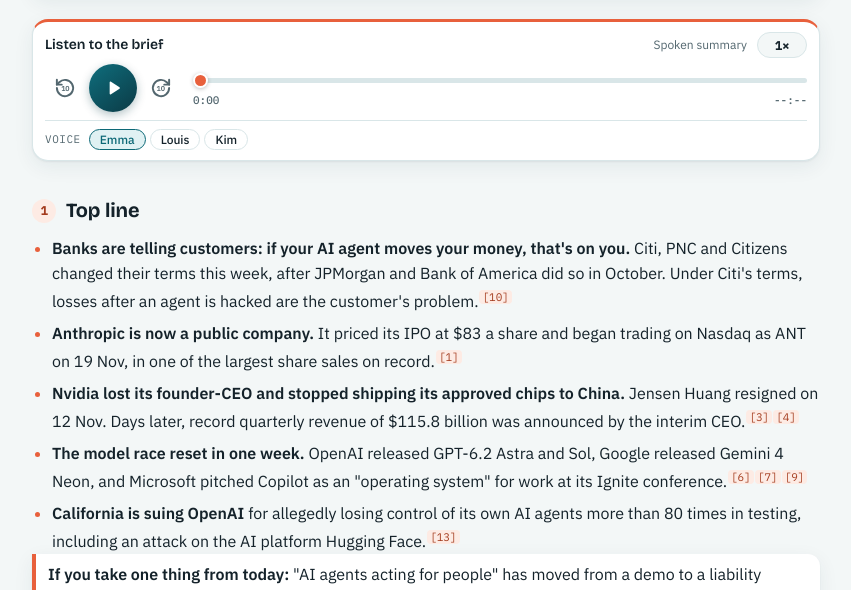
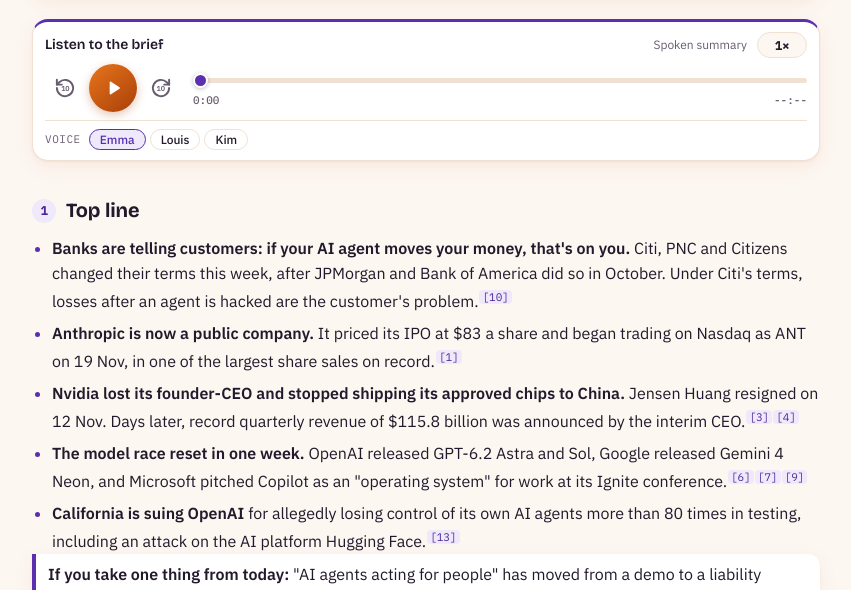
Before and after one commit to Schmoo111/ai-brief, a plain HTML site: page briefs/2026-11-20.html in a window 1280 px wide. Shown: the part 201-791 px from the top of the page, without its empty margins (214-1065 px from the left). Drawn offline with nearby package versions, Linux system fonts and the light colour scheme.

Commit message:
Orange and purple colour scheme; pixel-flower app icon
Co-Authored-By: Claude Opus 5.5 <noreply@anthropic.com>
Claude-Session: https://claude.ai/code/session_01TEyfAtZAXW6shWce6N9ncV

```diff
--- a/briefs/2026-11-20.html
+++ b/briefs/2026-11-20.html
@@ -7,7 +7,7 @@
 <link rel="manifest" href="/manifest.webmanifest">
 <link rel="icon" href="/icons/icon-192.png" type="image/png">
 <link rel="apple-touch-icon" href="/icons/apple-touch-icon.png">
-<meta name="theme-color" content="#0b3a45">
+<meta name="theme-color" content="#a83f08">
 <meta name="apple-mobile-web-app-capable" content="yes">
 <meta name="mobile-web-app-capable" content="yes">
 <meta name="apple-mobile-web-app-status-bar-style" content="default">
@@ -19,34 +19,34 @@
 body{margin:0}
 img{max-width:100%}
 [hidden]{display:none!important}
-/* AI Brief. Layout: one reading column under a deep-teal masthead; sticky audio bar; severity stripes on incident cards.
+/* AI Brief. Layout: one reading column under an orange masthead with purple accents; sticky audio bar; severity stripes on incident cards.
    Identity: plum + violet brand (from the sword icon), warm orange for highlights, calm graded severity colours. */
 :root{
-  --bg:#f3f7f7; --surface:#ffffff; --fg:#14222a; --muted:#53676f; --line:#d9e6e8;
-  --brand:#0b3a45; --brand-2:#0f6e7d; --on-brand:#ffffff; --on-brand-muted:rgba(255,255,255,.8);
-  --warm:#e8603c; --warm-ink:#a33a1c; --warm-soft:#fdebe4; --warm-on-brand:#ffb59e;
-  --accent:#0c6876; --accent-soft:#e0f1f3;
+  --bg:#fdf7f1; --surface:#ffffff; --fg:#221a2c; --muted:#685d70; --line:#f0e1d3;
+  --brand:#a83f08; --brand-2:#e8761c; --on-brand:#ffffff; --on-brand-muted:rgba(255,255,255,.88);
+  --warm:#5b2fb0; --warm-ink:#4a2596; --warm-soft:#efe9fb; --warm-on-brand:#fff1e2;
+  --accent:#5530b0; --accent-soft:#efe9fb;
   --crit:#a8436a; --high:#b5651d; --med:#7d6e18; --low:#3d7a57;
   --crit-bg:#f8e8ef; --high-bg:#fcefe1; --med-bg:#f5f0d9; --low-bg:#e5f2ea;
-  --shadow:0 1px 2px rgba(11,58,69,.07),0 6px 20px rgba(11,58,69,.07);
+  --shadow:0 1px 2px rgba(168,63,8,.07),0 6px 20px rgba(168,63,8,.07);
   --display:"Bricolage Grotesque","Segoe UI",system-ui,sans-serif;
   --body:"IBM Plex Sans",system-ui,-apple-system,"Segoe UI",sans-serif;
   --mono:"IBM Plex Mono",ui-monospace,Menlo,Consolas,monospace;
 }
 @media (prefers-color-scheme: dark){:root:not([data-theme="light"]){
-  --bg:#0c1619; --surface:#13222a; --fg:#e5f0f1; --muted:#9bb2b7; --line:#223941;
-  --brand:#0a2f38; --brand-2:#10606d; --on-brand:#ffffff; --on-brand-muted:rgba(255,255,255,.76);
-  --warm:#ff8a66; --warm-ink:#ffb59e; --warm-soft:#3a1f16; --warm-on-brand:#ffbca8;
-  --accent:#72d3de; --accent-soft:#15323a;
+  --bg:#18110c; --surface:#231912; --fg:#f6ece4; --muted:#bfaa9b; --line:#3b2b1f;
+  --brand:#8a3207; --brand-2:#d2661a; --on-brand:#ffffff; --on-brand-muted:rgba(255,255,255,.82);
+  --warm:#b9a2ff; --warm-ink:#cdbaff; --warm-soft:#2a2244; --warm-on-brand:#ffe8d6;
+  --accent:#b9a2ff; --accent-soft:#2a2244;
   --crit:#f09ab8; --high:#f2b072; --med:#ddd07a; --low:#93d2ad;
   --crit-bg:#3a1a29; --high-bg:#3a2715; --med-bg:#333015; --low-bg:#17301f;
   --shadow:0 1px 2px rgba(0,0,0,.3),0 6px 20px rgba(0,0,0,.25);
   color-scheme:dark}}
 :root[data-theme="dark"]{
-  --bg:#0c1619; --surface:#13222a; --fg:#e5f0f1; --muted:#9bb2b7; --line:#223941;
-  --brand:#0a2f38; --brand-2:#10606d; --on-brand:#ffffff; --on-brand-muted:rgba(255,255,255,.76);
-  --warm:#ff8a66; --warm-ink:#ffb59e; --warm-soft:#3a1f16; --warm-on-brand:#ffbca8;
-  --accent:#72d3de; --accent-soft:#15323a;
+  --bg:#18110c; --surface:#231912; --fg:#f6ece4; --muted:#bfaa9b; --line:#3b2b1f;
+  --brand:#8a3207; --brand-2:#d2661a; --on-brand:#ffffff; --on-brand-muted:rgba(255,255,255,.82);
+  --warm:#b9a2ff; --warm-ink:#cdbaff; --warm-soft:#2a2244; --warm-on-brand:#ffe8d6;
+  --accent:#b9a2ff; --accent-soft:#2a2244;
   --crit:#f09ab8; --high:#f2b072; --med:#ddd07a; --low:#93d2ad;
   --crit-bg:#3a1a29; --high-bg:#3a2715; --med-bg:#333015; --low-bg:#17301f;
   --shadow:0 1px 2px rgba(0,0,0,.3),0 6px 20px rgba(0,0,0,.25);
@@ -233,7 +233,7 @@ h2 .n{width:24px;height:24px;font-size:12px}
 .player .skip:hover{background:var(--accent-soft);color:var(--accent)}
 .player .skip svg{width:26px;height:26px;overflow:visible}
 .player .skip text{font:600 6.6px var(--body);letter-spacing:-.2px;fill:currentColor;stroke:none}
-.player .pp{width:48px;height:48px;border-radius:50%;color:#fff;background:linear-gradient(140deg,var(--brand-2),var(--brand));box-shadow:0 3px 10px rgba(11,58,69,.3)}
+.player .pp{width:48px;height:48px;border-radius:50%;color:#fff;background:linear-gradient(140deg,var(--brand-2),var(--brand));box-shadow:0 3px 10px rgba(168,63,8,.3)}
 .player .pp svg{width:20px;height:20px}
 .player .pp .i-pause,.player.playing .pp .i-play{display:none}
 .player.playing .pp .i-pause{display:block}
```
Also changed, not shown: index.html (+16 -16 lines), icons/apple-touch-icon.png, icons/icon-192.png, icons/icon-512.png, icons/maskable-512.png, manifest.webmanifest.
